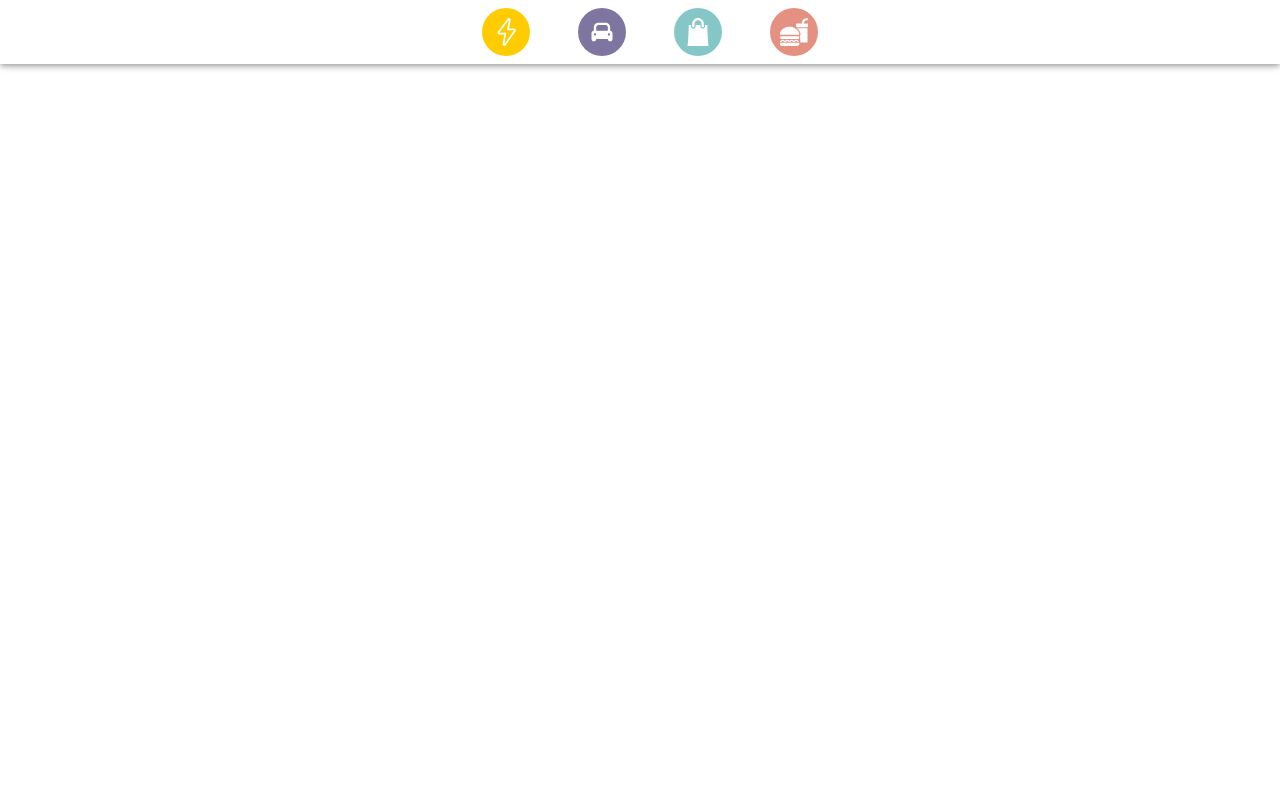
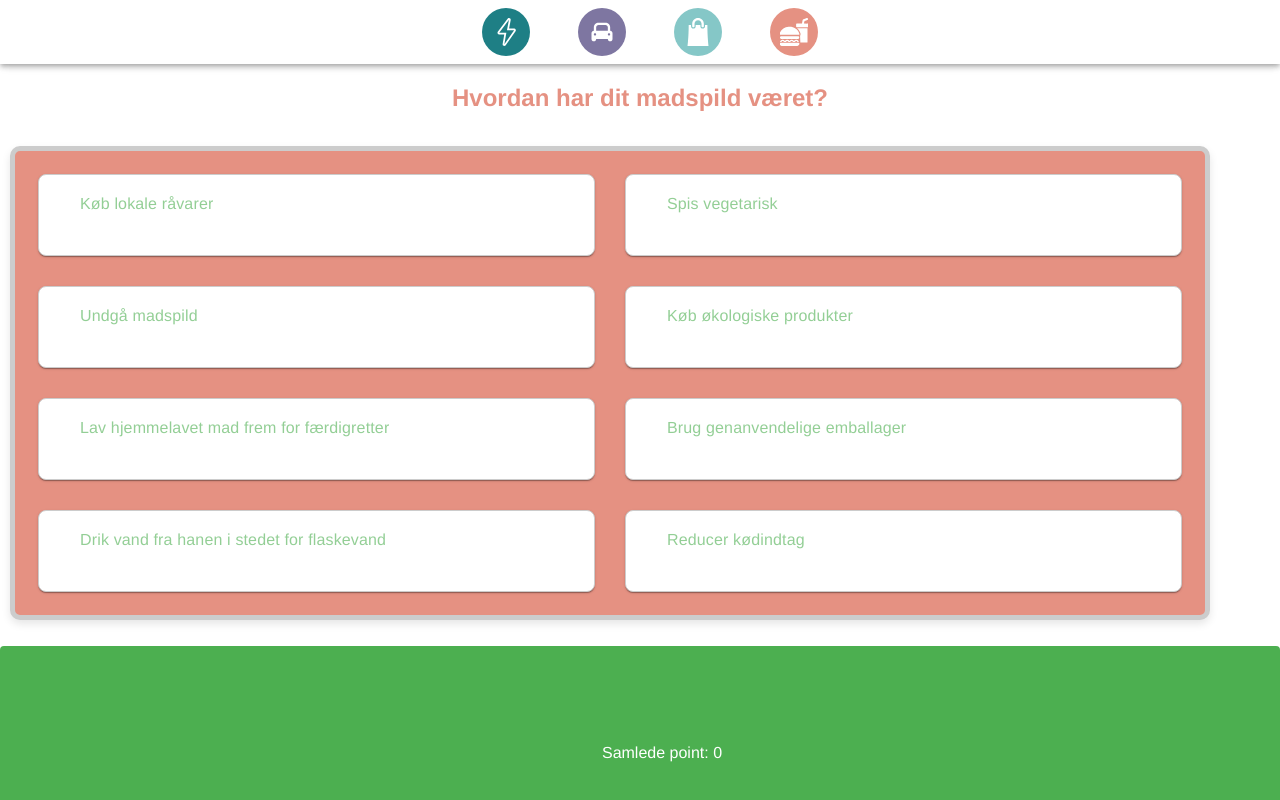
Before and after one commit to Shahad1991/tree-app, a Vue app: page /food-waste in a window 1280 px wide. Before the commit this address had no page. Shown: the top 800 px of the page. Built offline with nearby package versions, Linux system fonts and the light colour scheme.

Commit message:
heloo,  changes

```diff
--- a/src/App.vue
+++ b/src/App.vue
@@ -1,7 +1,7 @@
 <template>
   <NavigationsMenu></NavigationsMenu>
   <main>
-    <router-view></router-view>
+    <router-view @update:points="updatePoints"></router-view>
   </main>
   <!-- Passer totalPoints til PointsDisplay -->
   <PointsDisplay :points="totalPoints"></PointsDisplay>
@@ -16,11 +16,16 @@ export default {
     NavigationsMenu,
     PointsDisplay,
   },
-  created() {
-  console.log('ElUse component created');
-}
-
-
+  data() {
+    return {
+      totalPoints: 0,
+    };
+  },
+  methods: {
+    updatePoints(newPoints) {
+      this.totalPoints = newPoints;
+    },
+  },
 };
 </script>
 
@@ -41,6 +46,5 @@ body {
   text-align: center;
   align-content: center;
   height: fit-content;
-
 }
 </style>
--- /dev/null
+++ b/src/components/MenuItems/CalculatePoints.vue
@@ -0,0 +1,26 @@
+<template>
+    <div>
+      <!-- Denne komponent har ingen template, da den kun bruges til at beregne point -->
+    </div>
+  </template>
+
+  <script>
+  export default {
+    props: {
+      selectedItems: Array,
+    },
+    computed: {
+      totalPoints() {
+        return this.selectedItems.reduce((acc, item) => acc + item.points, 0);
+      },
+    },
+    watch: {
+      selectedItems: {
+        handler() {
+          this.$emit('update:points', this.totalPoints);
+        },
+        deep: true,
+      },
+    },
+  };
+  </script>
--- /dev/null
+++ b/src/components/MenuItems/CheckList.vue
@@ -0,0 +1,73 @@
+<template>
+  <v-container>
+    <v-row>
+      <v-col cols="12" sm="6" v-for="item in checklistItems" :key="item.name">
+        <v-card class="checklist-card" :class="{ 'selected': localSelectedItems.includes(item) }">
+          <v-checkbox
+            v-model="localSelectedItems"
+            :label="item.name"
+            :value="item"
+            class="custom-checkbox"
+            @change="updateSelectedItems"
+          ></v-checkbox>
+        </v-card>
+      </v-col>
+    </v-row>
+  </v-container>
+</template>
+
+<script>
+export default {
+  props: {
+    checklistItems: Array,
+    selectedItems: Array,
+  },
+  data() {
+    return {
+      localSelectedItems: [...this.selectedItems], // Kopierer selectedItems
+    };
+  },
+  watch: {
+    selectedItems: {
+      handler(newVal) {
+        this.localSelectedItems = [...newVal]; // Opdaterer lokal kopi
+      },
+      deep: true,
+      immediate: true,
+    },
+  },
+  methods: {
+    updateSelectedItems() {
+      // Udsender opdaterede valgte elementer til forælderen
+      this.$emit('update:selectedItems', this.localSelectedItems);
+    },
+  },
+};
+</script>
+
+<style scoped>
+.v-container {
+  justify-content: center;
+  margin: 60px;
+  background-color: #ffcc00;
+  padding: 20px;
+  border: 3px solid #ccc;
+}
+.checklist-card {
+  margin: 3px;
+  padding: 1px;
+  border: 1px solid #ccc;
+  border-radius: 8px;
+  transition: background-color 0.3s ease;
+}
+.checklist-card.selected {
+  background-color: #4caf50; /* Grøn farve når valgt */
+  color: white; /* Ændrer tekstfarven til hvid */
+}
+.custom-checkbox {
+  color: #4caf50; /* Standard farve for checkbox */
+}
+.custom-checkbox input:checked ~ .v-input__control .v-input__slot {
+  background-color: #a6c9a8; /* Baggrundsfarve når checkbox er valgt */
+}
+</style>
--- a/src/components/MenuItems/ElUse.vue
+++ b/src/components/MenuItems/ElUse.vue
@@ -1,34 +1,27 @@
 <template>
   <h2>Hvordan har dit El-forbrug været? </h2>
-  <v-container>
-    <v-row>
-      <!-- Tjekliste container -->
-      <v-col cols="12" sm="6" v-for="item in checklistItems" :key="item.name">
-        <v-card class="checklist-card" :class="{ 'selected': selectedItems.includes(item) }">
-          <v-checkbox
-            v-model="selectedItems"
-            :label="item.name"
-            :value="item"
-            @change="calculatePoints"
-            class="custom-checkbox"
-          ></v-checkbox>
-
-        </v-card>
-      </v-col>
-    </v-row>
-
-    <!-- PointsDisplay komponent viser totalen -->
-
-  </v-container>
+  <CheckList
+    :checklistItems="checklistItems"
+    :selectedItems="selectedItems"
+    @update:selectedItems="updateSelectedItems"
+  />
+  <CalculatePoints
+    :selectedItems="selectedItems"
+    @update:points="emitUpdatePoints"
+  />
   <PointsDisplay :points="totalPoints" />
 </template>
 
 <script>
-import PointsDisplay from '../PointsDisplay.vue'; // Juster stien, hvis nødvendigt
+import PointsDisplay from '../PointsDisplay.vue';
+import CheckList from './CheckList.vue';
+import CalculatePoints from './CalculatePoints.vue';
 
 export default {
   components: {
     PointsDisplay,
+    CheckList,
+    CalculatePoints,
   },
   data() {
     return {
@@ -46,47 +39,52 @@ export default {
     };
   },
   methods: {
-    calculatePoints() {
-      // Beregner totalen baseret på valgte elementer
-      this.totalPoints = this.selectedItems.reduce((acc, item) => acc + item.points, 0);
+    updateSelectedItems(newSelectedItems) {
+      this.selectedItems = newSelectedItems;
+    },
+    emitUpdatePoints(newPoints) {
+      this.totalPoints = newPoints;
+      this.$emit('update:points', newPoints);
     },
   },
 };
 </script>
 
 <style scoped>
+  h2 {
+    text-align: center;
+    color: #1E7F85; /* Title color */
+    margin: 20px; /* Space below the title */
+  }
+
   .v-container {
     justify-content: center;
-  margin: 60px;
-  background-color: #ffcc00;
-  padding: 20px;
-  border: 3px solid #ccc;
+    margin: 20px; /* Reduced margin for mobile */
+    background-color: #1E7F85; /* Background color */
+    padding: 20px; /* Padding inside the container */
+    border: 3px solid #ccc; /* Border */
+    border-radius: 10px; /* Rounded corners */
+    box-shadow: 0 4px 8px rgba(0, 0, 0, 0.1); /* Subtle shadow for depth */
+  }
 
-}
   .checklist-card {
-  margin: 3px;
-  padding: 1px;
-  border: 1px solid #ccc;
-  border-radius: 8px;
-  transition: background-color 0.3s ease;
+    margin: 5px 0; /* Margin for each checklist item */
+    padding: 8px; /* Padding inside the card for touch */
+    border: 1px solid #ccc; /* Border around the checklist card */
+    border-radius: 8px; /* Rounded corners */
+    transition: background-color 0.3s ease; /* Smooth transition */
   }
 
   .checklist-card.selected {
-  background-color: #4caf50; /* Grøn farve når valgt */
-  color: white; /* Ændrer tekstfarven til hvid */
+    background-color: #4caf50; /* Green color when selected */
+    color: white; /* Text color when selected */
   }
 
   .custom-checkbox {
-  color: #4caf50; /* Standard farve for checkbox */
+    color: #4caf50; /* Checkbox color */
   }
 
   .custom-checkbox input:checked ~ .v-input__control .v-input__slot {
-  background-color: #a6c9a8; /* Baggrundsfarve når checkbox er valgt */
+    background-color: #a6c9a8;
   }
-h2  {
-  color: #ffcc00;
-  font-size: 30px;
-  text-align: center;
-}
-
   </style>
--- /dev/null
+++ b/src/components/MenuItems/FoodWaste.vue
@@ -0,0 +1,92 @@
+<template>
+    <h2>Hvordan har dit madspild været? </h2>
+    <Checklist
+      :checklistItems="checklistItems"
+      :selectedItems="selectedItems"
+      @update:selectedItems="updateSelectedItems"
+    />
+    <CalculatePoints
+      :selectedItems="selectedItems"
+      @update:points="emitUpdatePoints"
+    />
+    <PointsDisplay :points="totalPoints" />
+</template>
+
+<script>
+  import PointsDisplay from '../PointsDisplay.vue';
+  import Checklist from './CheckList.vue';
+  import CalculatePoints from './CalculatePoints.vue';
+
+  export default {
+    components: {
+      PointsDisplay,
+      Checklist,
+      CalculatePoints,
+    },
+    data() {
+      return {
+        checklistItems: [
+          { name: "Køb lokale råvarer", points: 100 },
+          { name: "Spis vegetarisk", points: 200 },
+          { name: "Undgå madspild", points: 150 },
+          { name: "Køb økologiske produkter", points: 75 },
+          { name: "Lav hjemmelavet mad frem for færdigretter", points: 50 },
+          { name: "Brug genanvendelige emballager", points: 100 },
+          { name: "Drik vand fra hanen i stedet for flaskevand", points: 50 },
+          { name: "Reducer kødindtag", points: 150 },
+        ],
+        selectedItems: [],
+        totalPoints: 0,
+      };
+    },
+    methods: {
+      updateSelectedItems(newSelectedItems) {
+        this.selectedItems = newSelectedItems;
+      },
+      emitUpdatePoints(newPoints) {
+        this.totalPoints = newPoints;
+        this.$emit('update:points', newPoints);
+      },
+    },
+  };
+</script>
+
+<style scoped>
+  h2 {
+    text-align: center;
+    color: #E59182; /* Text color for the title */
+    margin: 20px; /* Space below the title */
+  }
+
+  .v-container {
+    justify-content: center;
+    margin: 10px; /* Reduced margin for smaller screens */
+    background-color: #E59182; /* Background color */
+    padding: 20px; /* Padding around the container */
+    border: 5px solid #ccc; /* Border around the container */
+    border-radius: 10px; /* Rounded corners */
+    box-shadow: 0 4px 8px rgba(0, 0, 0, 0.1); /* Subtle shadow for depth */
+  }
+
+  .checklist-card {
+    margin: 3px 0; /* Margin for each checklist item */
+    padding: 10px; /* Padding inside the card */
+    border: 1px solid #ccc; /* Border around the checklist card */
+    border-radius: 8px; /* Rounded corners for cards */
+    transition: background-color 0.3s ease; /* Smooth transition for background color */
+  }
+
+  .checklist-card.selected {
+    background-color: #4caf50; /* Green color when selected */
+    color: white; /* Change text color to white */
+  }
+
+  .custom-checkbox {
+    color: #4caf50; /* Default color for checkbox */
+  }
+
+  .custom-checkbox input:checked ~ .v-input__control .v-input__slot {
+    background-color: #a6c9a8; /* Background color when checkbox is checked */
+  }
+
+</style>
--- a/src/components/NavigationsMenu.vue
+++ b/src/components/NavigationsMenu.vue
@@ -41,10 +41,10 @@ export default {
     return {
       activeIndex: null,
       menuItems: [
-        { icon: elIcon, route: '/menu-items', class: 'bg-el' },
+        { icon: elIcon, route: '/el-use', class: 'bg-el' },
         { icon: transportIcon, route: '/transport', class: 'bg-transport' },
         { icon: inkobIcon, route: '/inkob', class: 'bg-inkob' },
-        { icon: foodIcon, route: '/food', class: 'bg-food' },
+        { icon: foodIcon, route: '/food-waste', class: 'bg-food' },
       ],
     };
   },
@@ -67,7 +67,7 @@ export default {
 }
 
 .bg-el {
-  background-color: #ffcc00;
+  background-color: #1E7F85;
 }
 
 .bg-transport {
--- a/src/components/PointsDisplay.vue
+++ b/src/components/PointsDisplay.vue
@@ -27,6 +27,5 @@
   color: black; /* Hvid tekstfarve */
   padding: 16px; /* Padding for pointdisplay */
   text-align: center;
--top: 60px;
-}
+ }
 </style>
```
Also changed, not shown: src/main.js (+4 -3 lines). Lines whose indentation alone changed are shown as unchanged.
